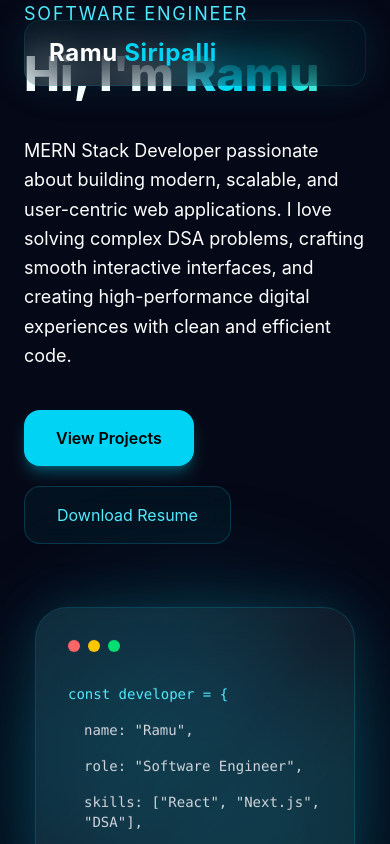
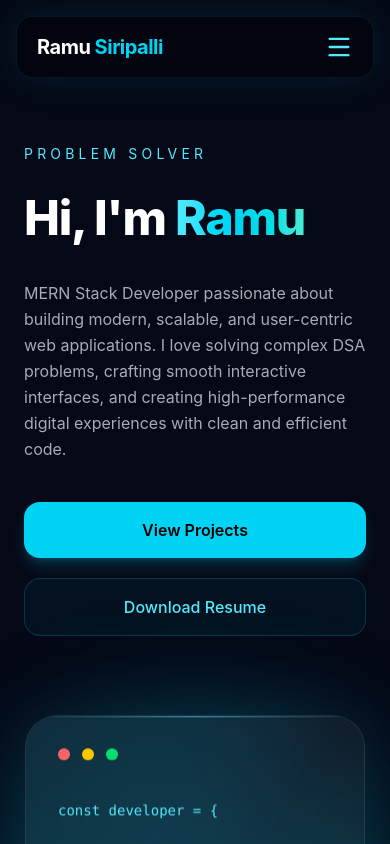
Before and after one commit to ramusiripalli/PortfolioNextJs, a Next.js app in the folder portfolio/: page / in a window 390 px wide. Shown: the top 844 px of the page. Built offline with nearby package versions, Linux system fonts and the light colour scheme.

Commit message:
Mobile responsive Changes to navbar and Hero page. working Fine for desktop and mobile phone

```diff
--- a/portfolio/app/globals.css
+++ b/portfolio/app/globals.css
@@ -5,8 +5,21 @@ html {
   scroll-behavior: smooth;
 }
 
+body::before {
+  content: "";
+  position: fixed;
+  inset: 0;
+  background-image:
+    radial-gradient(rgba(255,255,255,0.03) 1px, transparent 1px);
+  background-size: 40px 40px;
+  pointer-events: none;
+  z-index: -1;
+}
+
 body {
-  background: #050816;
+  background: radial-gradient(circle at top left, rgba(34,211,238,0.12), transparent 30%),
+  radial-gradient(circle at bottom right, rgba(45,212,191,0.10), transparent 30%),
+  #020617;
   color: white;
   overflow-x: hidden;
   font-family: "Inter", sans-serif;
--- a/portfolio/components/Hero.tsx
+++ b/portfolio/components/Hero.tsx
@@ -1,152 +1,163 @@
 "use client";
 
 import { motion } from "framer-motion";
+import { TypeAnimation } from "react-type-animation";
 
 export default function Hero() {
   return (
-    <section className="relative min-h-screen flex items-center justify-center overflow-hidden px-6">
+    <section className="relative overflow-hidden px-6 pt-36 pb-20 md:min-h-screen flex items-center">
 
-     {/* Background Glow Effects */}
-<div className="absolute inset-0 overflow-hidden -z-10">
+      {/* Background Glow */}
+      <div className="absolute inset-0 -z-10 overflow-hidden">
 
-  {/* Top Left Glow */}
-  <div className="absolute -top-40 -left-40 w-[600px] h-[600px] bg-cyan-400/30 rounded-full blur-[140px]" />
+        <motion.div
+          animate={{
+            scale: [1, 1.1, 1],
+          }}
+          transition={{
+            duration: 6,
+            repeat: Infinity,
+            ease: "easeInOut",
+          }}
+          className="absolute -top-40 -left-40 w-[38rem] h-[38rem] rounded-full bg-cyan-400/20 blur-3xl"
+        />
 
-  {/* Bottom Right Glow */}
-  <div className="absolute -bottom-40 -right-40 w-[600px] h-[600px] bg-teal-400/25 rounded-full blur-[140px]" />
-
-  {/* Center Glow */}
-  <div className="absolute top-1/2 left-1/2 w-[400px] h-[400px] -translate-x-1/2 -translate-y-1/2 bg-cyan-300/10 rounded-full blur-[120px]" />
+        <div className="absolute -bottom-40 -right-40 w-[38rem] h-[38rem] rounded-full bg-teal-400/20 blur-3xl" />
 
       </div>
 
-      <div className="max-w-7xl mx-auto grid md:grid-cols-2 gap-16 items-center">
+      <div className="mx-auto grid max-w-7xl items-center gap-20 md:grid-cols-2">
 
-        {/* Left Content */}
+        {/* LEFT CONTENT */}
         <motion.div
           initial={{ opacity: 0, y: 80 }}
           animate={{ opacity: 1, y: 0 }}
           transition={{ duration: 1 }}
         >
 
-          <motion.p
-            initial={{ opacity: 0 }}
-            animate={{ opacity: 1 }}
-            transition={{ delay: 0.3 }}
-            className="text-cyan-300 text-lg mb-4 tracking-widest uppercase"
-          >
-            Software Engineer
-          </motion.p>
+          {/* Typing Animation */}
+          <div className="mb-6 text-sm md:text-lg uppercase tracking-[0.3em] text-cyan-300">
 
-          <motion.h1
-            initial={{ opacity: 0 }}
-            animate={{ opacity: 1 }}
-            transition={{ delay: 0.5 }}
-            className="text-5xl md:text-7xl font-extrabold leading-tight"
-          >
+            <TypeAnimation
+              sequence={[
+                "MERN Stack Developer",
+                2000,
+                "Problem Solver",
+                2000,
+                "Frontend Engineer",
+                2000,
+                "DSA Enthusiast",
+                2000,
+              ]}
+              wrapper="span"
+              speed={50}
+              repeat={Infinity}
+            />
+
+          </div>
+
+          {/* Main Heading */}
+          <h1 className="text-5xl sm:text-6xl md:text-8xl font-extrabold leading-tight tracking-tight">
+
             Hi, I&apos;m{" "}
+
             <span className="bg-gradient-to-r from-cyan-300 via-cyan-400 to-teal-300 bg-clip-text text-transparent">
               Ramu
             </span>
-          </motion.h1>
 
-          <motion.p
-            initial={{ opacity: 0 }}
-            animate={{ opacity: 1 }}
-            transition={{ delay: 0.7 }}
-            className="mt-8 text-lg text-white leading-relaxed max-w-xl"
-          >
+          </h1>
+
+          {/* Description */}
+          <p className="mt-8 max-w-xl text-[1rem] md:text-[1.1rem] leading-relaxed text-gray-300/80">
+
             MERN Stack Developer passionate about building modern,
             scalable, and user-centric web applications. I love solving
             complex DSA problems, crafting smooth interactive interfaces,
             and creating high-performance digital experiences with clean
             and efficient code.
-          </motion.p>
+
+          </p>
 
           {/* Buttons */}
-          <motion.div
-            initial={{ opacity: 0 }}
-            animate={{ opacity: 1 }}
-            transition={{ delay: 0.9 }}
-            className="flex flex-wrap gap-5 mt-10"
-          >
+          <div className="mt-10 flex flex-col sm:flex-row gap-5">
 
-            <motion.button
-              whileHover={{ scale: 1.05 }}
-              whileTap={{ scale: 0.95 }}
-              className="rounded-2xl bg-cyan-400 px-8 py-4 text-black font-semibold shadow-lg shadow-cyan-400/30 transition hover:bg-cyan-300"
-            >
+            <button className="rounded-2xl bg-cyan-400 px-8 py-4 font-semibold text-black shadow-lg shadow-cyan-400/20 transition hover:bg-cyan-300">
               View Projects
-            </motion.button>
+            </button>
 
-            <motion.button
-              whileHover={{ scale: 1.05 }}
-              whileTap={{ scale: 0.95 }}
-              className="rounded-2xl border border-cyan-400/20 bg-cyan-400/5 backdrop-blur-md px-8 py-4 text-cyan-300 transition hover:border-cyan-300 hover:bg-cyan-400/10"
-            >
+            <button className="rounded-2xl border border-cyan-400/20 bg-cyan-400/5 px-8 py-4 font-medium text-cyan-300 backdrop-blur-xl transition hover:border-cyan-300 hover:bg-cyan-400/10">
               Download Resume
-            </motion.button>
+            </button>
+
+          </div>
 
         </motion.div>
 
-        </motion.div>
-
-        {/* Right Side Visual */}
+        {/* RIGHT SIDE */}
         <motion.div
           initial={{ opacity: 0, scale: 0.8 }}
           animate={{ opacity: 1, scale: 1 }}
           transition={{ duration: 1 }}
-          className="flex justify-center relative"
+          className="relative flex justify-center"
         >
 
-          {/* Glow Orb */}
-          <div className="absolute w-[350px] h-[350px] bg-cyan-400/20 rounded-full blur-3xl"></div>
+          {/* Main Glow */}
+          <div className="absolute w-[24rem] h-[24rem] md:w-[30rem] md:h-[30rem] rounded-full bg-cyan-400/20 blur-3xl" />
 
-          {/* Glass Card */}
+          {/* Floating Card */}
           <motion.div
             animate={{
-              y: [0, -15, 0],
+              y: [0, -20, 0],
             }}
             transition={{
-              duration: 5,
+              duration: 6,
               repeat: Infinity,
               ease: "easeInOut",
             }}
-            className="relative w-[320px] h-[380px] rounded-[32px] border border-cyan-400/20 bg-white/5 backdrop-blur-xl shadow-[0_0_50px_rgba(34,211,238,0.15)] overflow-hidden"
+            className="relative w-full max-w-[340px] overflow-hidden rounded-[32px] border border-white/10 bg-white/5 backdrop-blur-2xl shadow-[0_0_80px_rgba(34,211,238,0.12)]"
           >
 
             {/* Gradient Overlay */}
-            <div className="absolute inset-0 bg-gradient-to-br from-cyan-400/10 via-transparent to-teal-400/10"></div>
+            <div className="absolute inset-0 bg-gradient-to-br from-cyan-400/10 via-transparent to-teal-400/10" />
 
-            {/* Fake Code Content */}
+            {/* Top Shine */}
+            <div className="absolute top-0 left-0 h-[1px] w-full bg-gradient-to-r from-transparent via-cyan-300/60 to-transparent" />
+
+            {/* Content */}
             <div className="relative z-10 p-8">
 
-              <div className="flex gap-2 mb-8">
-                <div className="w-3 h-3 rounded-full bg-red-400"></div>
-                <div className="w-3 h-3 rounded-full bg-yellow-400"></div>
-                <div className="w-3 h-3 rounded-full bg-green-400"></div>
+              {/* Dots */}
+              <div className="mb-10 flex gap-3">
+                <div className="h-3 w-3 rounded-full bg-red-400"></div>
+                <div className="h-3 w-3 rounded-full bg-yellow-400"></div>
+                <div className="h-3 w-3 rounded-full bg-green-400"></div>
               </div>
 
-            <div className="space-y-4 text-sm font-mono">
+              {/* Fake Code */}
+              <div className="space-y-5 font-mono text-sm">
 
                 <p className="text-cyan-300">
                   {"const developer = {"}
                 </p>
 
-  <p className="text-gray-300 ml-4">
-    {'name: "Ramu",'}
+                <p className="ml-4 text-gray-300">
+                  {'name: "Ramu Siripalli",'}
                 </p>
 
-  <p className="text-gray-300 ml-4">
-    {'role: "Software Engineer",'}
+                <p className="ml-4 text-gray-300">
+                  {'role: "MERN Stack Developer",'}
                 </p>
 
-  <p className="text-gray-300 ml-4">
-    {'skills: ["React", "Next.js", "DSA"],'}
+                <p className="ml-4 text-gray-300">
+                  {'skills: ["MongoDB", "Express",'}
                 </p>
 
-  <p className="text-gray-300 ml-4">
-    {'passion: "Building Modern UI"'}
+                <p className="ml-4 text-gray-300">
+                  {'"React", "Node.js", "DSA"],'}
+                </p>
+
+                <p className="ml-4 text-gray-300">
+                  {'passion: "Building Premium UI"'}
                 </p>
 
                 <p className="text-cyan-300">
--- a/portfolio/components/Navbar.tsx
+++ b/portfolio/components/Navbar.tsx
@@ -1,59 +1,107 @@
 "use client";
 
 import { motion } from "framer-motion";
+import { Menu, X } from "lucide-react";
+import { useState } from "react";
 
 export default function Navbar() {
+  const [menuOpen, setMenuOpen] = useState(false);
+
   return (
     <motion.nav
       initial={{ y: -80, opacity: 0 }}
       animate={{ y: 0, opacity: 1 }}
       transition={{ duration: 0.8 }}
-      className="fixed top-0 left-0 w-full z-50"
+      className="fixed top-0 left-0 w-full z-50 px-4 md:px-6 py-4"
     >
-      <div className="mx-auto max-w-7xl px-6 py-5">
+      <div className="mx-auto max-w-7xl">
 
-        <div className="flex items-center justify-between rounded-2xl border border-cyan-400/10 bg-cyan-400/5 backdrop-blur-xl px-6 py-4 shadow-[0_0_40px_rgba(34,211,238,0.12)]">
+        <div className="flex items-center justify-between rounded-2xl border border-cyan-400/10 bg-black/30 backdrop-blur-xl px-5 py-4 shadow-[0_0_40px_rgba(34,211,238,0.10)]">
 
           {/* Logo */}
-          <motion.h1
-            whileHover={{ scale: 1.05 }}
-            className="cursor-pointer text-2xl md:text-3xl font-bold tracking-wide"
-          >
+          <h1 className="text-xl md:text-3xl font-bold tracking-tight">
             <span className="text-white">Ramu</span>{" "}
             <span className="text-cyan-400">Siripalli</span>
-          </motion.h1>
+          </h1>
 
           {/* Desktop Menu */}
           <ul className="hidden md:flex items-center gap-10 text-sm font-medium text-gray-300">
 
-            <li className="cursor-pointer transition duration-300 hover:text-cyan-300">
-              About
+            <li>
+              <a href="#about" className="transition hover:text-cyan-300">
+                About
+              </a>
             </li>
 
-            <li className="cursor-pointer transition duration-300 hover:text-cyan-300">
-              Skills
+            <li>
+              <a href="#skills" className="transition hover:text-cyan-300">
+                Skills
+              </a>
             </li>
 
-            <li className="cursor-pointer transition duration-300 hover:text-cyan-300">
-              Projects
+            <li>
+              <a href="#projects" className="transition hover:text-cyan-300">
+                Projects
+              </a>
             </li>
 
-            <li className="cursor-pointer transition duration-300 hover:text-cyan-300">
-              Contact
+            <li>
+              <a href="#contact" className="transition hover:text-cyan-300">
+                Contact
+              </a>
             </li>
 
           </ul>
 
-          {/* Resume Button */}
-          <motion.button
-            whileHover={{ scale: 1.05 }}
-            whileTap={{ scale: 0.95 }}
-            className="hidden md:block rounded-xl bg-cyan-400 px-5 py-2.5 text-sm font-medium text-black shadow-lg shadow-cyan-400/30 transition hover:bg-cyan-300"
+          {/* Desktop Resume Button */}
+          <button className="hidden md:block rounded-xl bg-cyan-400 px-5 py-2.5 text-sm font-semibold text-black shadow-lg shadow-cyan-400/20 transition hover:bg-cyan-300">
+            Resume
+          </button>
+
+          {/* Mobile Menu Button */}
+          <button
+            onClick={() => setMenuOpen(!menuOpen)}
+            className="md:hidden text-cyan-300"
           >
-            Resume
-          </motion.button>
+            {menuOpen ? <X size={28} /> : <Menu size={28} />}
+          </button>
 
         </div>
+
+        {/* Mobile Menu */}
+        {menuOpen && (
+          <motion.div
+            initial={{ opacity: 0, y: -20 }}
+            animate={{ opacity: 1, y: 0 }}
+            className="mt-4 rounded-2xl border border-cyan-400/10 bg-black/40 backdrop-blur-xl p-6 md:hidden"
+          >
+
+            <div className="flex flex-col gap-6 text-gray-300">
+
+              <a href="#about" onClick={() => setMenuOpen(false)}>
+                About
+              </a>
+
+              <a href="#skills" onClick={() => setMenuOpen(false)}>
+                Skills
+              </a>
+
+              <a href="#projects" onClick={() => setMenuOpen(false)}>
+                Projects
+              </a>
+
+              <a href="#contact" onClick={() => setMenuOpen(false)}>
+                Contact
+              </a>
+
+              <button className="rounded-xl bg-cyan-400 py-3 text-black font-semibold">
+                Resume
+              </button>
+
+            </div>
+
+          </motion.div>
+        )}
 
       </div>
     </motion.nav>
--- a/portfolio/package.json
+++ b/portfolio/package.json
@@ -18,6 +18,7 @@
     "radix-ui": "^1.4.3",
     "react": "19.2.4",
     "react-dom": "19.2.4",
+    "react-type-animation": "^3.2.0",
     "shadcn": "^4.8.0",
     "tailwind-merge": "^3.6.0",
     "tw-animate-css": "^1.4.0"
```
Also changed, not shown: 1 other file (tests, documents, lock files or other folders). Lines whose indentation alone changed are shown as unchanged.
